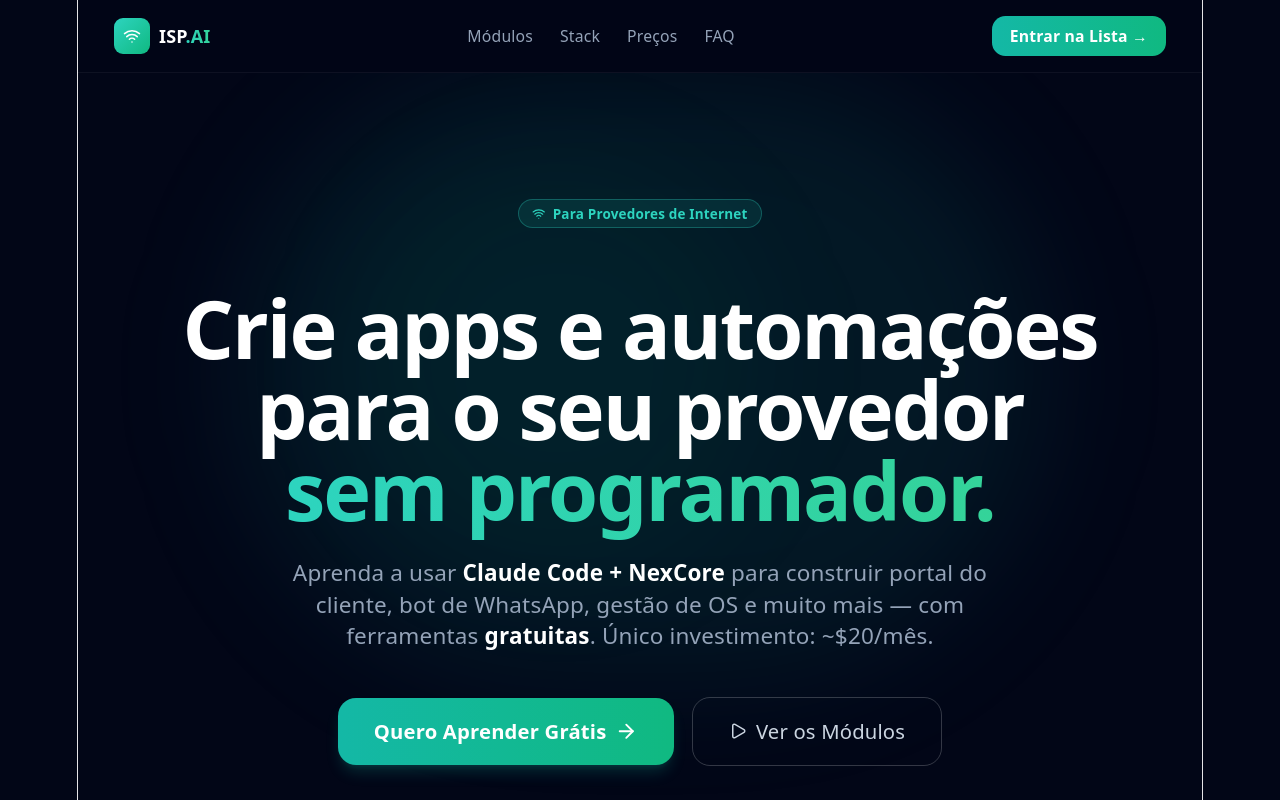
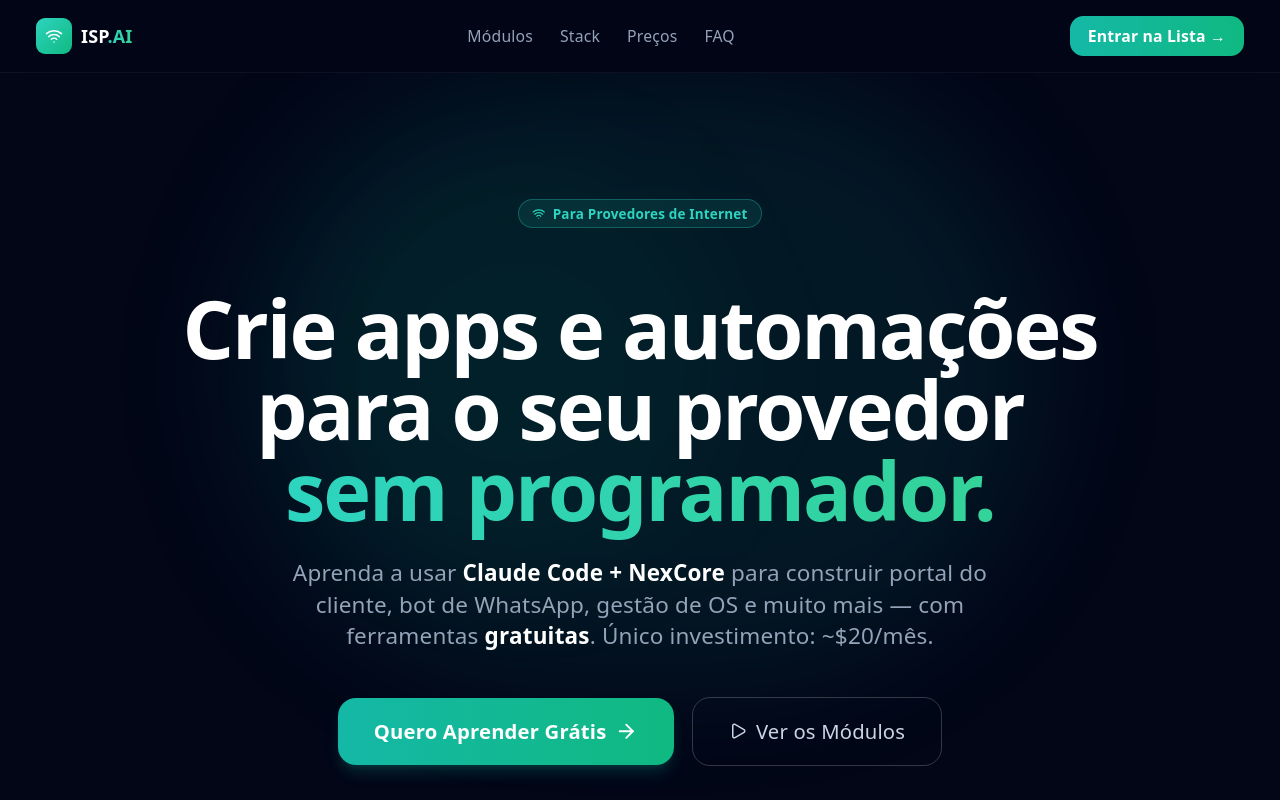
Before and after one commit to marcielcorado1/ead-landing, a React (Vite) app: page / in a window 1280 px wide. Shown: the top 800 px of the page. Built offline with nearby package versions, Linux system fonts and the light colour scheme.

Commit message:
fix: remove border-inline from root (side borders)

```diff
--- a/src/index.css
+++ b/src/index.css
@@ -72,11 +72,10 @@
 }
 
 #root {
-  width: 1126px;
+  width: 100%;
   max-width: 100%;
   margin: 0 auto;
   text-align: center;
-  border-inline: 1px solid var(--border);
   min-height: 100svh;
   display: flex;
   flex-direction: column;
```
